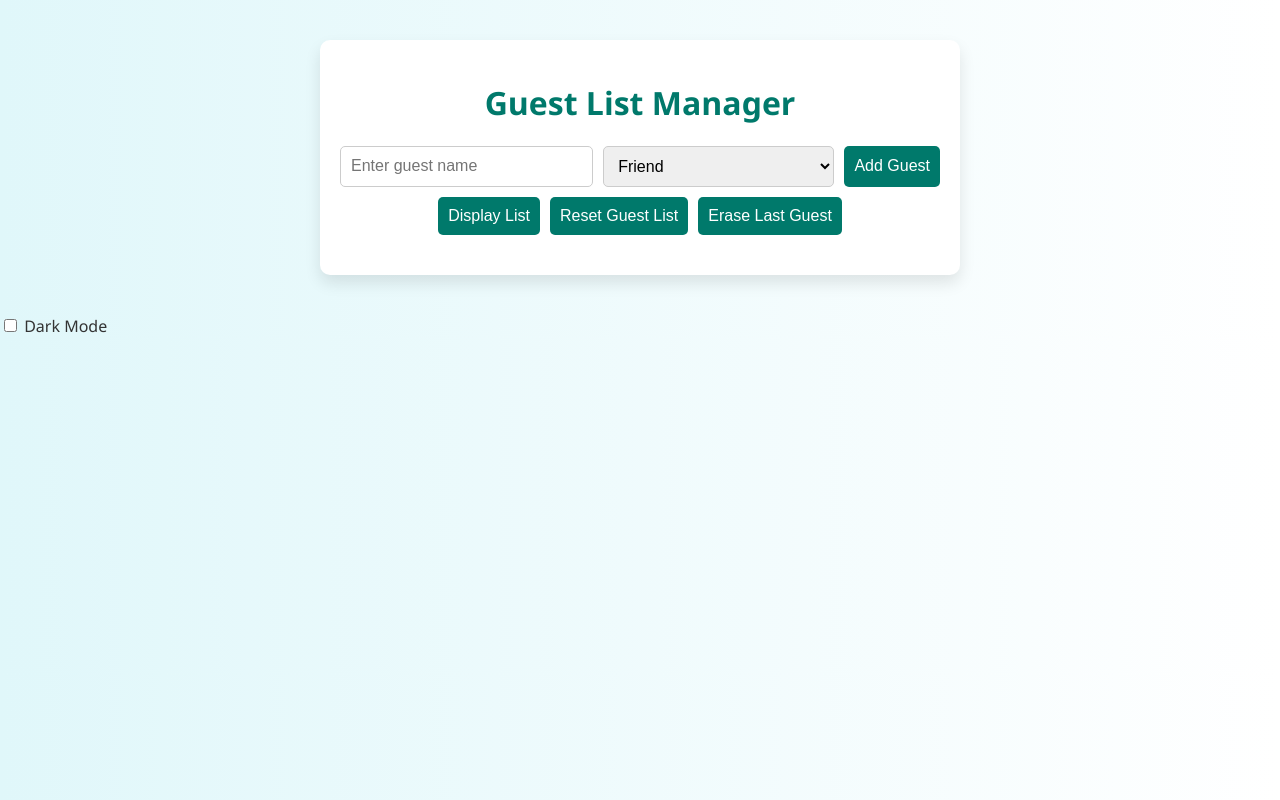
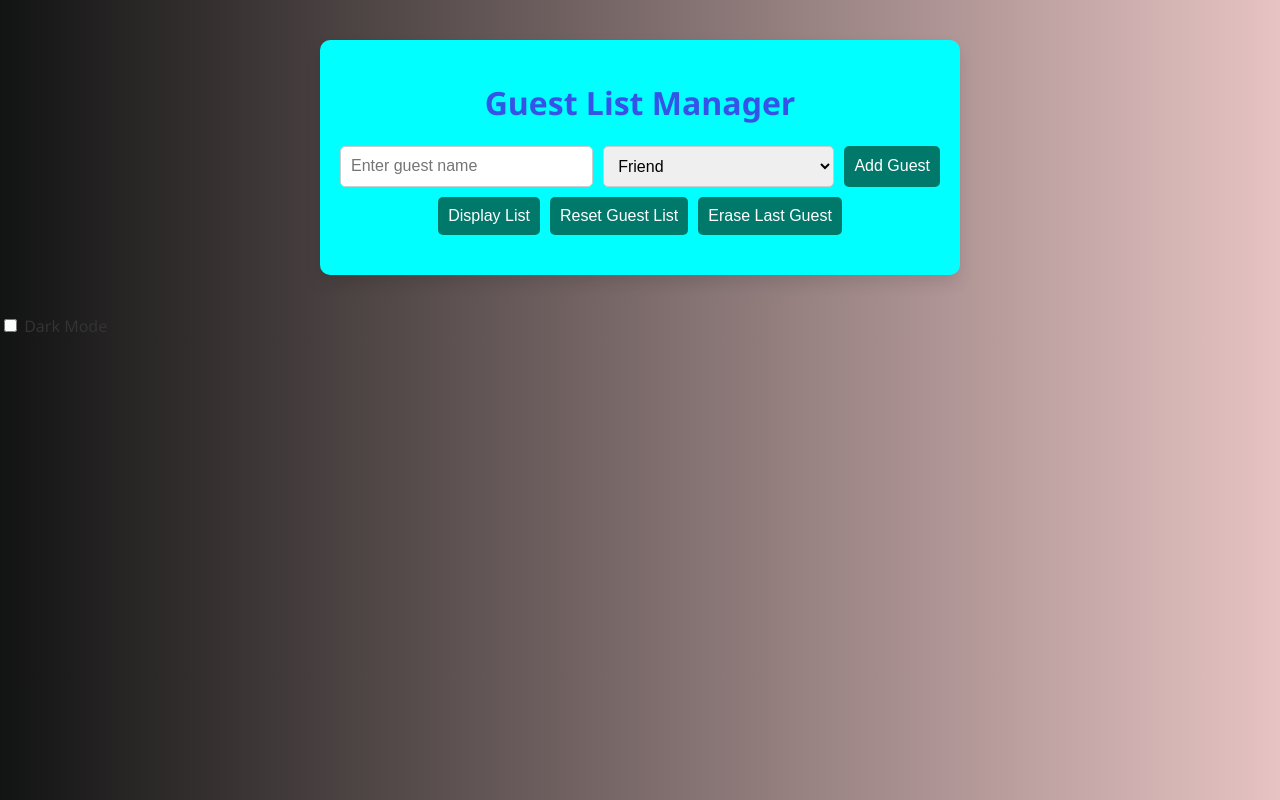
Before and after one commit to LyonHunchoNganga/Guest-List-Manager, a plain HTML site: page index.html in a window 1280 px wide. Drawn offline with Linux system fonts and the light colour scheme.

Commit message:
Update styles and improve HTML structure: adjust background colors, enhance heading alignment, and tidy up label formatting

```diff
--- a/index.css
+++ b/index.css
@@ -1,6 +1,6 @@
 body {
   font-family: 'Segoe UI', Tahoma, Geneva, Verdana, sans-serif;
-  background: linear-gradient(to right, #e0f7fa, #fff);
+  background: linear-gradient(to right, #121313, #e7c3c3);
   color: #333;
   margin: 0;
   padding: 0;
@@ -10,14 +10,14 @@ main {
   max-width: 600px;
   margin: 40px auto;
   padding: 20px;
-  background: #ffffff;
+  background: aqua;
   border-radius: 10px;
   box-shadow: 0 8px 16px rgba(0, 0, 0, 0.1);
 }
 
 h1 {
   text-align: center;
-  color: #00796b;
+  color: #3553e7;
 }
 
 /* Form styles */
@@ -93,7 +93,7 @@ body.dark input,
 body.dark select,
 body.dark button {
   background-color: #333;
-  color: #fff;
+  color: #ffffff79;
   border-color: #555;
 }
 
```
